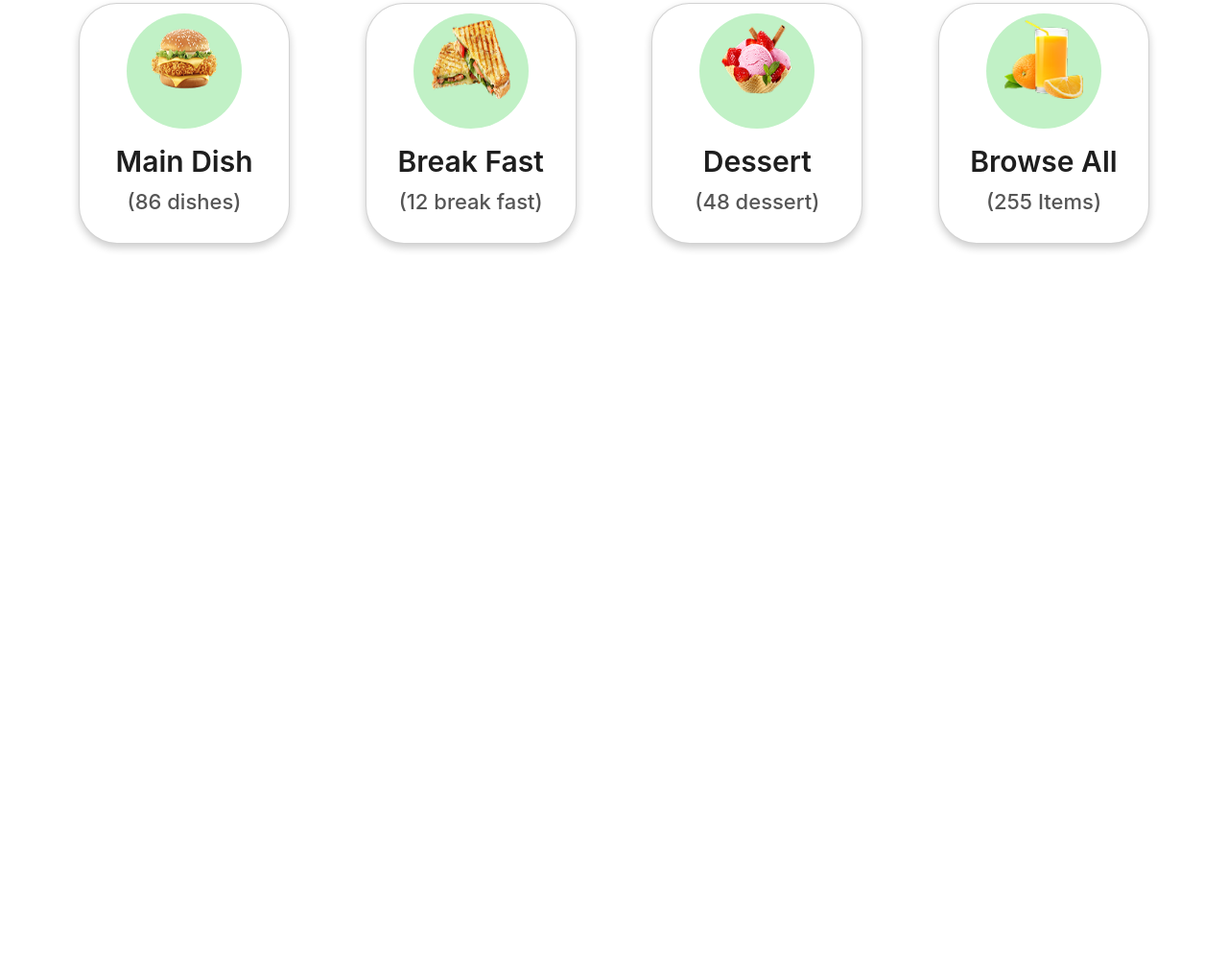
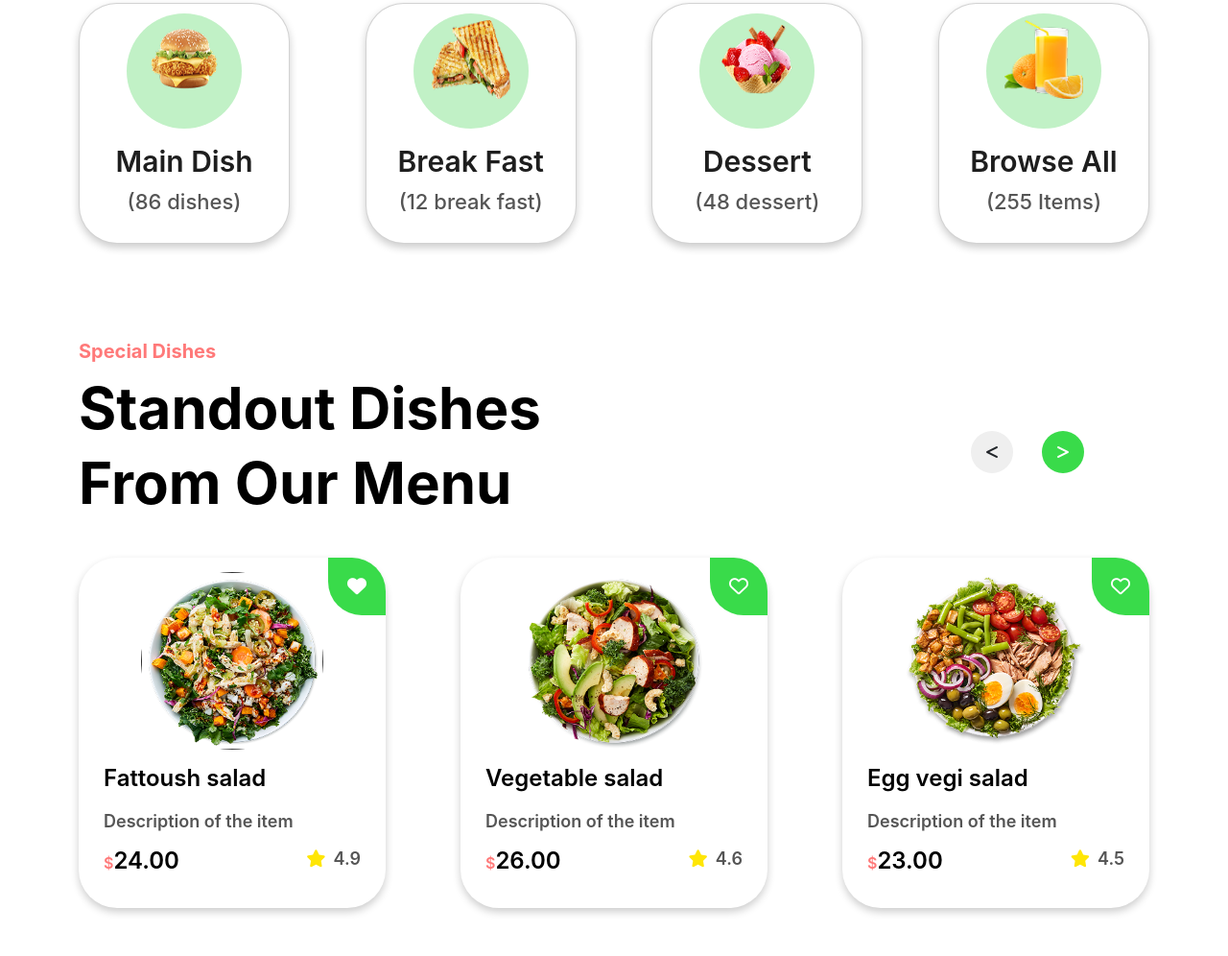
Before and after one commit to mdsalathossain0/Foodi-project, a plain HTML site: page index.html in a window 1280 px wide. Shown: the part 1085-2081 px from the top of the page at 96% size. Before the commit the page ends 1389 px from the top, so only its background shows below. Drawn offline with Linux system fonts and the light colour scheme.

Commit message:
dishes part done

```diff
--- a/css/style.css
+++ b/css/style.css
@@ -142,6 +142,7 @@ nav .search a i{
     column-gap: 15px;
     border: 1px solid #ddd;
     background: #FFFFFF;
+    box-shadow: 0 4px 8px 0 rgba(0, 0, 0, 0.2);
     padding-top: 8px;
     padding-bottom: 8px;
     padding-left: 10px;
@@ -152,7 +153,7 @@ nav .search a i{
     left: -73px;
 }
 .banner-part .cardone .imageone{
-    width: 60px;
+    width: 65px;
     height: 75px;
     border-radius: 10px;
 }
@@ -163,32 +164,37 @@ nav .search a i{
 }
 .banner-part .cardone h6{
     color: #2C2C2C;
-    font-size: 22px;
+    font-size: 18px;
     font-family: "Inter", serif;
     font-weight: 600;
 }
 .banner-part .cardone h6 span{
     color: #FF7979;
+    font-size: 14px;
 }
 .banner-part .cardone .rate i:nth-child(-n+3){
     color: #FFE605;
+}
+.banner-part .cardone .rate i{
+    font-size: 16px;
 }
 .banner-part .cardtwo {
     display: flex;
     column-gap: 15px;
     border: 1px solid #ddd;
     background: #FFFFFF;
+    box-shadow: 0 4px 8px 0 rgba(0, 0, 0, 0.2);
     padding-top: 8px;
     padding-bottom: 8px;
     padding-left: 10px;
-    padding-right: 30px;
+    padding-right: 22px;
     border-radius: 25px;
     position: absolute;
     top: 358px;
     right: -64px;
 }
 .banner-part .cardtwo .imageone{
-    width: 60px;
+    width: 65px;
     height: 75px;
     border-radius: 10px;
 }
@@ -199,15 +205,19 @@ nav .search a i{
 }
 .banner-part .cardtwo h6{
     color: #2C2C2C;
-    font-size: 22px;
+    font-size: 18px;
     font-family: "Inter", serif;
     font-weight: 600;
 }
 .banner-part .cardtwo h6 span{
     color: #FF7979;
+    font-size: 14px;
 }
 .banner-part .cardtwo .rate i:nth-child(-n+4){
     color: #FFE605;
+}
+.banner-part .cardtwo .rate i{
+    font-size: 16px;
 }
 .banner-part .message {
     background: #FFFFFF;
@@ -226,10 +236,7 @@ nav .search a i{
    color: #FF7979;
 
 }
-.banner-part .message p span{
-  color: ;
 
-}
 .banner-part .message::after{
     content: "";
     position: absolute;
@@ -304,3 +311,109 @@ nav .search a i{
 }
 
 /* popular part end */
+/* dishes part start */
+.dishes{
+    padding: 50px 0;
+    position: relative;
+}
+.dishes h6{
+    color: #FF7979;
+    font-size: 20px;
+    font-family: "Inter", serif;
+    font-weight: 700;
+    letter-spacing: 17.5%;
+}
+.dishes h3{
+    color: #000000;
+    font-size: 60px;
+    font-family: "Inter", serif;
+    font-weight: 700;
+    line-height: 131%;
+    width: 50%;
+}
+.dishes .slide{
+    display: flex;
+    gap: 30px;
+    position: absolute;
+    right: 150px;
+    top: 145px;
+}
+.dishes .slide i:first-child{
+    background: #EFEFEF;
+    padding: 14px 16px;
+    border-radius: 50%;
+}
+.dishes .slide i:last-child{
+    background: #39DB4A;
+    padding: 14px 16px;
+    border-radius: 50%;
+    color: #FFFFFF;
+}
+.dishes .card-part {
+    padding-top: 30px;
+    display: flex;
+    justify-content: space-between;
+}
+.dishes .card-part .card{
+    width: 320px;
+    border-radius: 40px;
+    border: none;
+    box-shadow: 0 4px 8px 0 rgba(0, 0, 0, 0.2);
+    padding: 0 10px;
+    position: relative;
+}
+.dishes .card-part .card .info{
+    display: flex;
+    justify-content: space-between;
+}
+.dishes .card-part .card .info i{
+   padding-right: 8px;
+   color: #FFE605;
+}
+.dishes .card-part .card h5{
+    color: #000000;
+    font-size: 24px;
+    font-family: "Inter", serif;
+    font-weight: 600;
+    padding-bottom: 10px;
+}
+.dishes .card-part .card h5 span{
+    font-size: 16px;
+    color: #FF7979;
+}
+.dishes .card-part .card p{
+    color: #555555;
+    font-size: 18px;
+    font-family: "Inter", serif;
+    font-weight: 600;
+    line-height: 131%;
+}
+.dishes .card-part .card .image{
+    width: 190px;
+    height: 200px;
+    border-radius: 50%;
+    margin: 0 auto;
+    padding-top: 15px;
+}
+.dishes .card-part .card .image img{
+    width: 100%;
+    height: 100%;
+    border-radius: 50%;
+}
+.dishes .card-part .card .feedback{
+    width: 60px;
+    height: 60px;
+    background: #39DB4A;
+    display: flex;
+    justify-content: center;
+    align-items: center;
+    position: absolute;
+    top: 0;
+    right: 0;
+    border-radius: 0 35px 0 35px;
+}
+.dishes .card-part .card .feedback i{
+  font-size: 20px;
+  color: #FFFFFF;
+}
+/* dishes part end */
--- a/index.html
+++ b/index.html
@@ -82,7 +82,7 @@
                                 </div>
                             </div>
                             <div class="cardtwo">
-                                <div class="imageone"><img src="image/card1.png" alt=""></div>
+                                <div class="imageone"><img src="image/card2.png" alt=""></div>
                                 <div class="info">
                                     <h6>Vegetarian salad</h6>
                                 <div class="rate">
@@ -155,6 +155,70 @@
         </div>
        </section>
       <!-- popular part end -->
+      <!-- dishes part start -->
+       <section class="dishes">
+        <div class="container">
+
+          <h6>Special Dishes</h6>
+          <h3>Standout Dishes From Our Menu</h3>
+          <div class="slide">
+            <i class="fa-solid fa-less-than"></i>
+            <i class="fa-solid fa-greater-than"></i>
+          </div>
+
+          <div class="card-part">
+            <div class="card">
+              <div class="image">
+                <img src="image/dishescard1.png" alt="">
+              </div>
+              <div class="card-body">
+                <h5 class="card-title">Fattoush salad</h5>
+                <p class="card-text">Description of the item</p>
+                <div class="info">
+                  <h5><span>$</span>24.00</h5>
+                  <p><i class="fa-solid fa-star"></i>4.9</p>
+                </div>
+              </div>
+              <div class="feedback">
+                <i class="fa-solid fa-heart"></i>
+              </div>
+            </div>
+            <div class="card">
+              <div class="image">
+                <img src="image/dishescard2.png" alt="">
+              </div>
+              <div class="card-body">
+                <h5 class="card-title">Vegetable salad</h5>
+                <p class="card-text">Description of the item</p>
+                <div class="info">
+                  <h5><span>$</span>26.00</h5>
+                  <p><i class="fa-solid fa-star"></i>4.6</p>
+                </div>
+              </div>
+              <div class="feedback">
+                <i class="fa-regular fa-heart"></i>
+              </div>
+            </div>
+            <div class="card">
+              <div class="image">
+                <img src="image/dishescard3.png" alt="">
+              </div>
+              <div class="card-body">
+                <h5 class="card-title">Egg vegi salad</h5>
+                <p class="card-text">Description of the item</p>
+                <div class="info">
+                  <h5><span>$</span>23.00</h5>
+                  <p><i class="fa-solid fa-star"></i>4.5</p>
+                </div>
+              </div>
+              <div class="feedback">
+                <i class="fa-regular fa-heart"></i>
+              </div>
+            </div>
+          </div>
+        </div>
+       </section>
+      <!-- dishes part end -->
     <script src="js/bootstrap.bundle.min.js"></script>
 </body>
 </html>
```
Also changed, not shown: image/card2.png (added), image/dishescard1.png (added), image/dishescard2.png (added), image/dishescard3.png (added).
